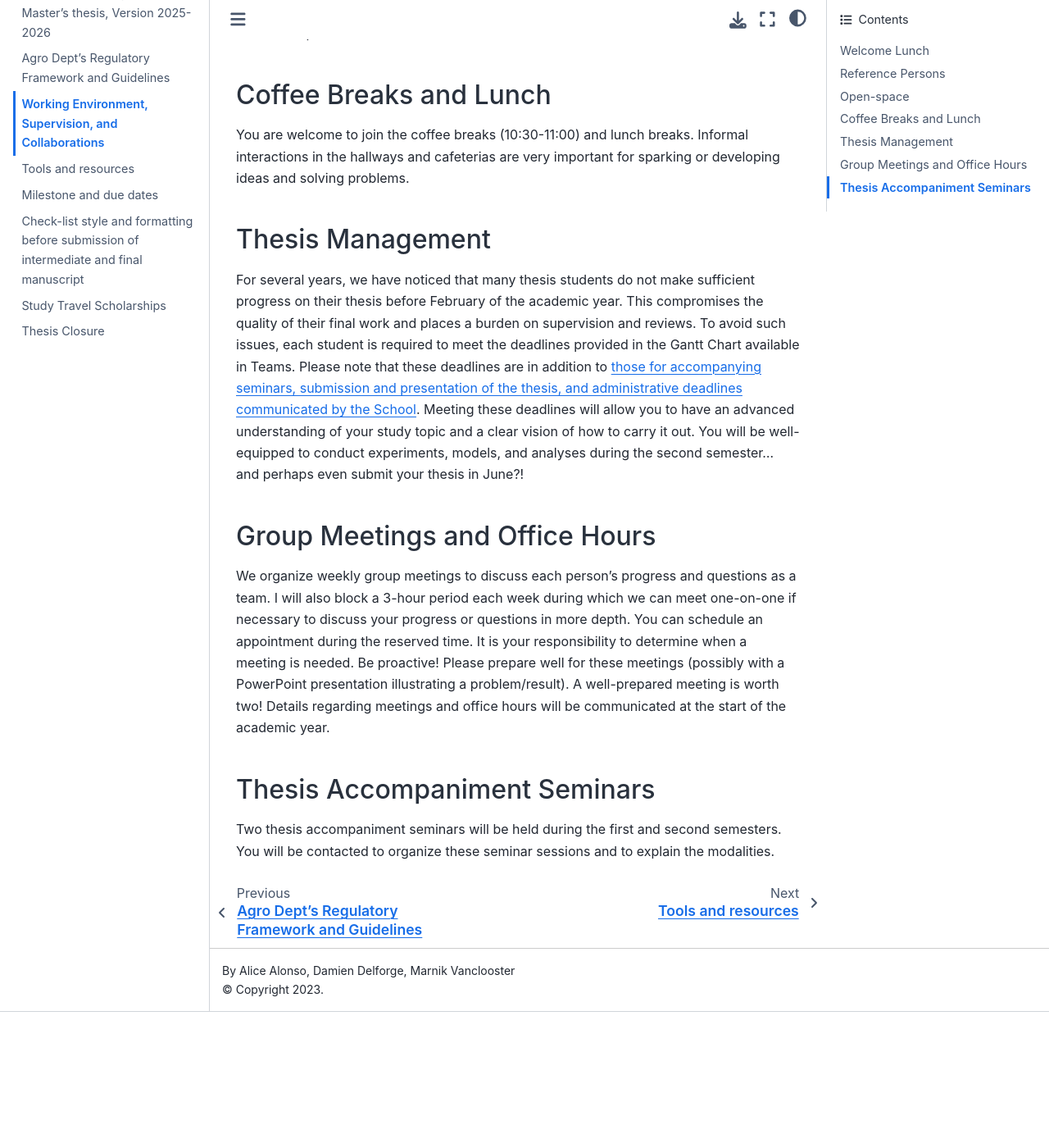
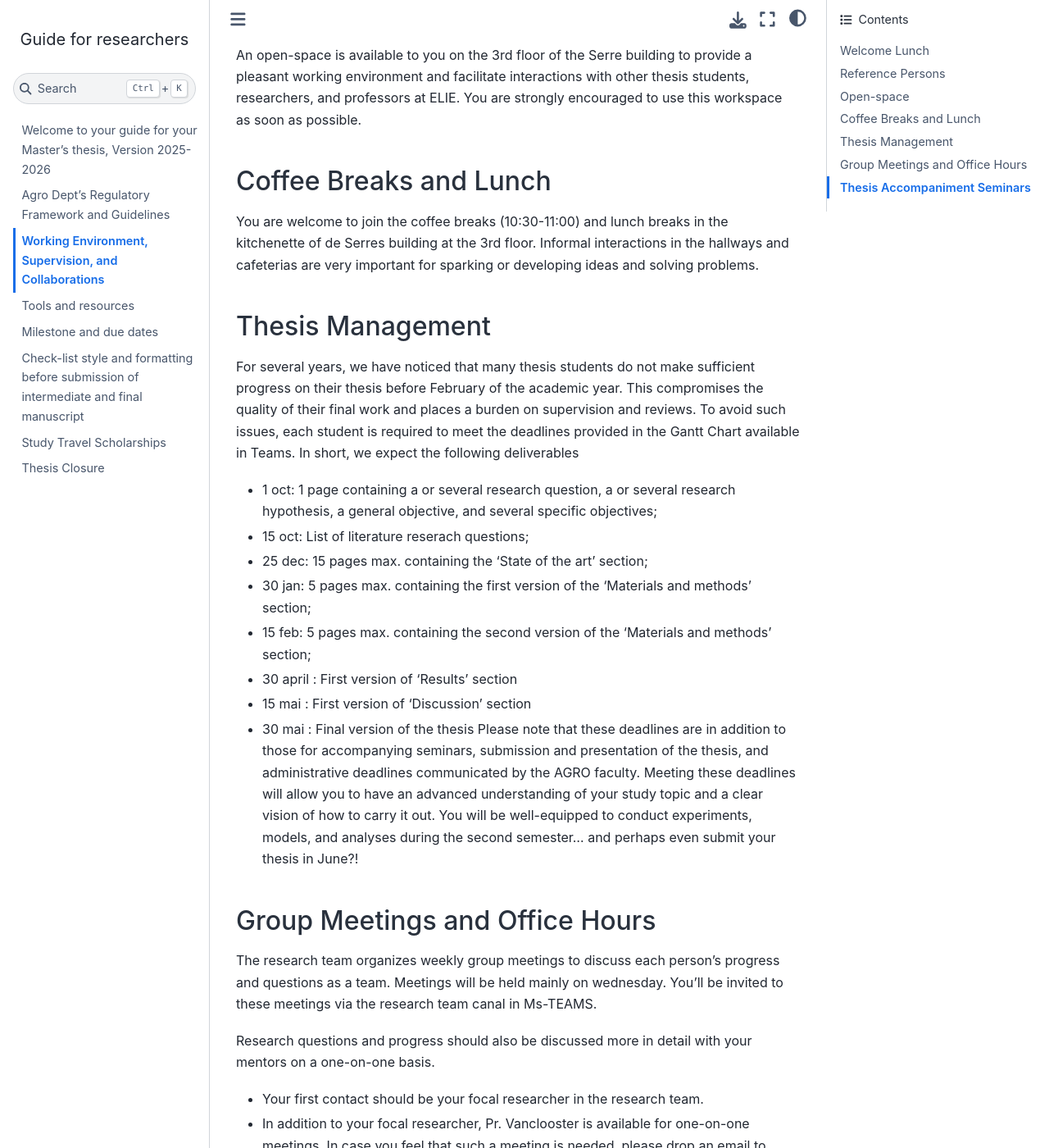
Before and after one commit to GERUlab/guide4researchers, a Jupyter Book: the page built from chapter2.md, in a window 1280 px wide and 1400 px high, scrolled down 895 px. Shown: the whole window at 82% size. Built offline with Jupyter Book 1.0.4 settings and Sphinx 7.4.7 and the Sphinx Book theme 1.1.4, drawn with Linux system fonts in a browser that asks for light colours; before the commit the page ends 2129 px from its top, so only the background shows below that; some of the changed text lies outside the part shown.

Commit message:
Update chapter2.md

```diff
--- a/chapter2.md
+++ b/chapter2.md
@@ -1,24 +1,42 @@
 # Working Environment, Supervision, and Collaborations
 
-You ARE undertaking your thesis project within the Earth and Life Institute – Environmental Sciences (ELIE) department. We encourage you to take advantage of this working environment to interact with experts in your field of study, exchange ideas, and receive constructive feedback and advice. By collaborating with professors, researchers, and other students, you can engage in a stimulating and enriching environment.
+You ARE undertaking your thesis project within the Earth and Life Institute (ELI) (https://www.uclouvain.be/en/research-institutes/eli), within the  Environmental Sciences (ELIE) department (https://www.uclouvain.be/en/research-institutes/eli/elie), within the soil and water research team of Pr. Vanclooster. We encourage you to take advantage of this working environment to interact with experts in your field of study, exchange ideas, and receive constructive feedback and advice. By collaborating with professors, researchers, and other students, you can engage in a stimulating and enriching environment.
 
 ## Welcome Lunch
-ELIE organizes a welcome lunch at the beginning of the academic year. You will receive an invitation soon. This event is also an opportunity to create connections and introduce you to other important aspects related to your thesis project and our research department. Your attendance is highly recommended.
+The soil and water research team of Pr. Vanclooster organizes a welcome lunch in the beginning of the academic year. You will receive an invitation soon.
+ELIE organizes also a welcome lunch at the beginning of the academic year. You will receive also an invitation soon for this lunch.
+These events are  an opportunity to create connections and introduce you to other important aspects related to your thesis project and our research team and research department. Your attendance is highly recommended.
 
 ## Reference Persons
-Most thesis topics are part of ongoing research projects. As such, the majority of you will have one or more researchers associated with the ELIE group. These researchers are your first point of contact for questions related to your thesis project, so don't hesitate to reach out to them, while respecting their time and availability. Please prioritize scheduling meetings to allow the researcher to organize their time effectively.
+Most thesis topics are part of ongoing research projects. As such, the majority of you will have one or more researchers associated with the research team. These researchers are your first point of contact for questions related to your thesis project, so don't hesitate to reach out to them, while respecting their time and availability. Please prioritize scheduling meetings to allow the researcher to organize their time effectively.
 
 ## Open-space
 An open-space is available to you on the 3rd floor of the Serre building to provide a pleasant working environment and facilitate interactions with other thesis students, researchers, and professors at ELIE. You are strongly encouraged to use this workspace as soon as possible.
 
 ## Coffee Breaks and Lunch
-You are welcome to join the coffee breaks (10:30-11:00) and lunch breaks. Informal interactions in the hallways and cafeterias are very important for sparking or developing ideas and solving problems.
+You are welcome to join the coffee breaks (10:30-11:00) and lunch breaks in the kitchenette of de Serres building at the 3rd floor. Informal interactions in the hallways and cafeterias are very important for sparking or developing ideas and solving problems.
 
 ## Thesis Management
-For several years, we have noticed that many thesis students do not make sufficient progress on their thesis before February of the academic year. This compromises the quality of their final work and places a burden on supervision and reviews. To avoid such issues, each student is required to meet the deadlines provided in the Gantt Chart available in Teams. Please note that these deadlines are in addition to [those for accompanying seminars, submission and presentation of the thesis, and administrative deadlines communicated by the School](https://intranet.uclouvain.be/fr/myucl/facultes/agro/memoire-fin-etudes-masters-bioingenieur.html#7.%20Travail%20%C3%A9crit). Meeting these deadlines will allow you to have an advanced understanding of your study topic and a clear vision of how to carry it out. You will be well-equipped to conduct experiments, models, and analyses during the second semester... and perhaps even submit your thesis in June?!
+For several years, we have noticed that many thesis students do not make sufficient progress on their thesis before February of the academic year. This compromises the quality of their final work and places a burden on supervision and reviews. To avoid such issues, each student is required to meet the deadlines provided in the Gantt Chart available in Teams. In short, we expect the following deliverables
+- 1 oct: 1 page containing a or several research question, a or several research hypothesis, a general objective, and several specific objectives;
+- 15 oct: List of literature reserach questions;
+- 25 dec: 15 pages max. containing the 'State of the art' section;
+- 30 jan: 5 pages max. containing the first version of the 'Materials and methods' section;
+- 15 feb: 5 pages max. containing the  second version of the 'Materials and methods' section;
+- 30 april : First version of 'Results' section
+- 15 mai : First version of 'Discussion' section
+- 30 mai : Final version of the thesis
+Please note that these deadlines are in addition to those for accompanying seminars, submission and presentation of the thesis, and administrative deadlines communicated by the AGRO faculty. Meeting these deadlines will allow you to have an advanced understanding of your study topic and a clear vision of how to carry it out. You will be well-equipped to conduct experiments, models, and analyses during the second semester... and perhaps even submit your thesis in June?!
 
 ## Group Meetings and Office Hours
-We organize weekly group meetings to discuss each person's progress and questions as a team. I will also block a 3-hour period each week during which we can meet one-on-one if necessary to discuss your progress or questions in more depth. You can schedule an appointment during the reserved time. It is your responsibility to determine when a meeting is needed. Be proactive! Please prepare well for these meetings (possibly with a PowerPoint presentation illustrating a problem/result). A well-prepared meeting is worth two! Details regarding meetings and office hours will be communicated at the start of the academic year.
+The research team organizes weekly group meetings to discuss each person's progress and questions as a team. Meetings will be held mainly on wednesday. You'll be invited to these meetings via the research team canal in Ms-TEAMS.
+
+Research questions and progress should also be discussed more in detail with your mentors on a one-on-one basis.
+- Your first contact should be your focal researcher in the research team.
+- In addition to your focal researcher, Pr. Vanclooster is available for one-on-one meetings. In case you feel that such a meeting is needed, please drop an email to marnik.vanclooster@uclouvain.be to fix a meeting.
+- Finally Dr. Alonso will support Pr. Vanclooster (who currently is Head of the Institute) in mentoring some of the thesis. She will block a 3-hour period each week during which you can meet her for a one-on-one discussion  if necessary. You can schedule an appointment during the reserved time.
+
+It is your responsibility to determine when a meeting is needed. Be proactive! Please prepare well for these meetings (possibly with a PowerPoint presentation illustrating a problem/result). A well-prepared meeting is worth two! Details regarding meetings and office hours will be communicated through the Ms-TEAMS canal of the research team.
 
 ## Thesis Accompaniment Seminars
-Two thesis accompaniment seminars will be held during the first and second semesters. You will be contacted to organize these seminar sessions and to explain the modalities.
+Two thesis accompaniment seminars will be held during the first and second semesters. You will be contacted by ELIE and or AGRO to organize these seminar sessions and to explain the modalities.
```
